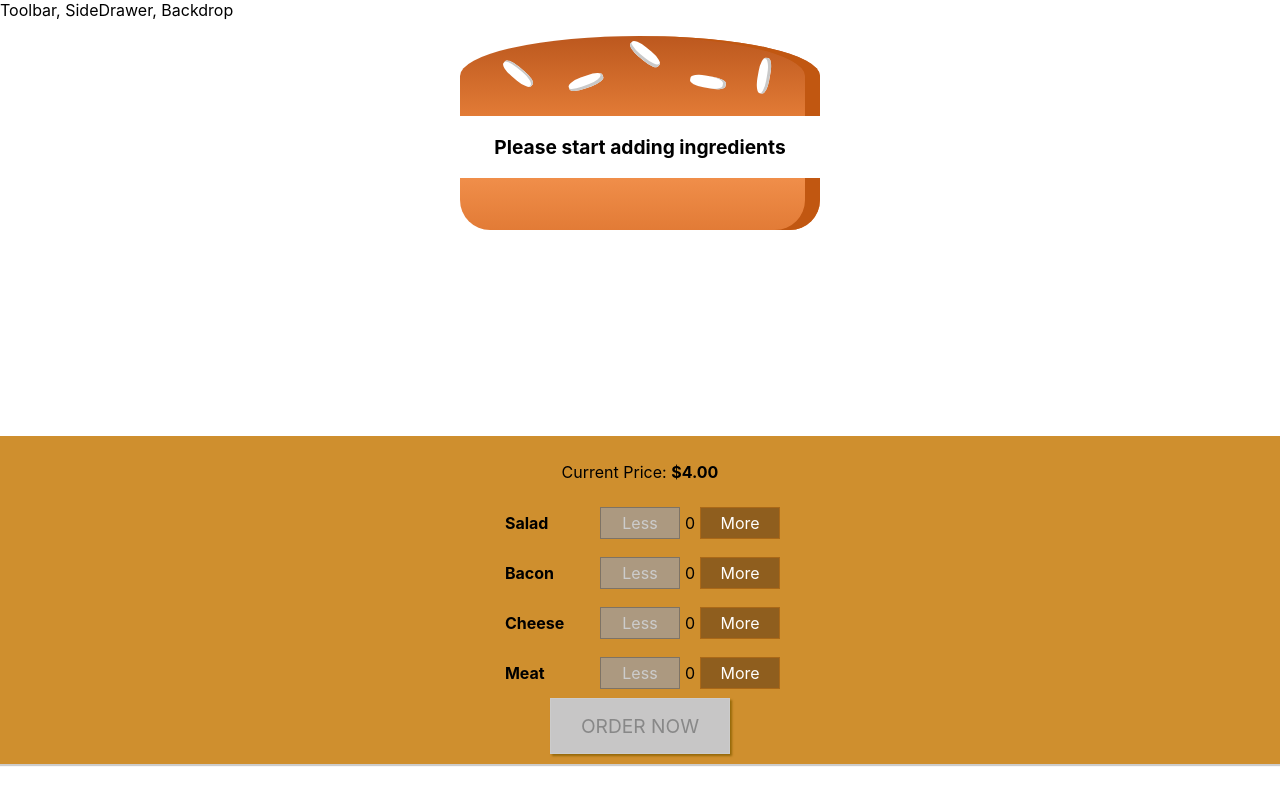
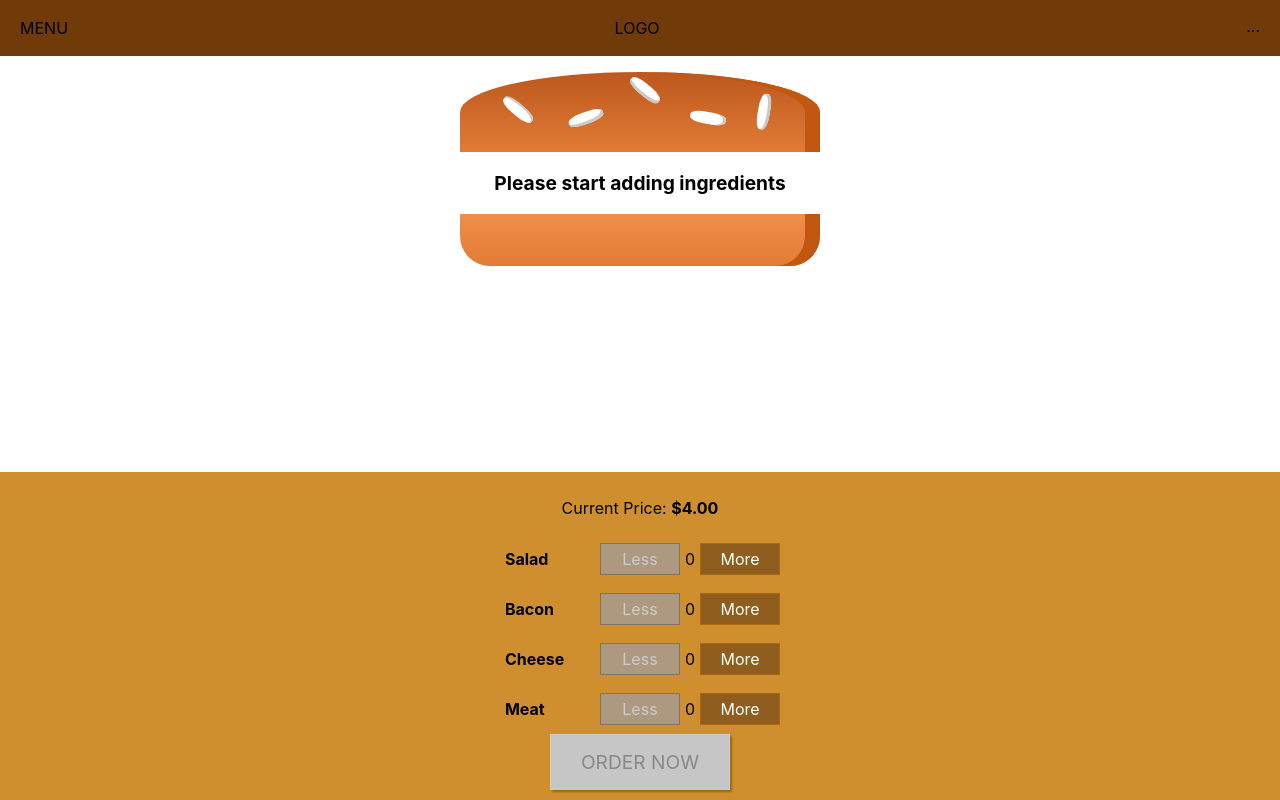
Before and after one commit to HughChiou/burger, a React (Create React App) app: page / in a window 1280 px wide. Built offline with nearby package versions, Linux system fonts and the light colour scheme.

Commit message:
143 add toolbar

```diff
--- a/src/components/Burger/OrderSummary/OrderSummary.js
+++ b/src/components/Burger/OrderSummary/OrderSummary.js
@@ -24,6 +24,10 @@
         A delicious burger with the following ingredients:
       </p>
       <ul>{ingredientSummary}</ul>
+      <p>
+        <strong>Total Price</strong>:{' '}
+        {props.price.toFixed(2)}
+      </p>
       <p>Continue to Checkout?</p>
       <Button
         buttonType="Danger"
--- a/src/components/Layout/Layout.js
+++ b/src/components/Layout/Layout.js
@@ -1,10 +1,13 @@
 import Aux from '../../hoc/Empty';
+import Toolbar from '../Navigation/Toolbar/Toolbar';
 import classes from './Layout.module.css';
 
 const Layout = (props) => (
   <Aux>
-    <div>Toolbar, SideDrawer, Backdrop</div>
-    <main className={classes.Content}>{props.children}</main>
+    <Toolbar />
+    <main className={classes.Content}>
+      {props.children}
+    </main>
   </Aux>
 );
 
--- a/src/components/Layout/Layout.module.css
+++ b/src/components/Layout/Layout.module.css
@@ -1,3 +1,3 @@
-.Content{
-    margin-top: 16px;
+.Content {
+  margin-top: 72px;
 }
--- /dev/null
+++ b/src/components/Navigation/Toolbar/Toolbar.js
@@ -0,0 +1,19 @@
+import React from 'react';
+import PropTypes from 'prop-types';
+import classes from './Toolbar.module.css';
+
+const Toolbar = (props) => {
+  return (
+    <header className={classes.Toolbar}>
+      <div>MENU</div>
+      <div>LOGO</div>
+      <nav>
+        <ul>...</ul>
+      </nav>
+    </header>
+  );
+};
+
+Toolbar.propTypes = {};
+
+export default Toolbar;
--- /dev/null
+++ b/src/components/Navigation/Toolbar/Toolbar.module.css
@@ -0,0 +1,18 @@
+.Toolbar {
+  height: 56px;
+  width: 100%;
+  position: fixed;
+  top: 0;
+  left: 0;
+  background-color: #703b09;
+  display: flex;
+  justify-content: space-between;
+  align-items: center;
+  padding: 0 20px;
+  box-sizing: border-box;
+  z-index: 90;
+}
+
+.Toolbar nav {
+  height: 100%;
+}
--- a/src/containers/BurgerBuilder/BurgerBuilder.js
+++ b/src/containers/BurgerBuilder/BurgerBuilder.js
@@ -100,6 +100,7 @@
             purchaseCanceled={this.purchaseCancelHandler}
             purchaseContinued={this.purchaseContinueHandler}
             ingredients={this.state.ingredients}
+            price={this.state.totalPrice}
           />
         </Modal>
         <Burger ingredients={this.state.ingredients} />
```
